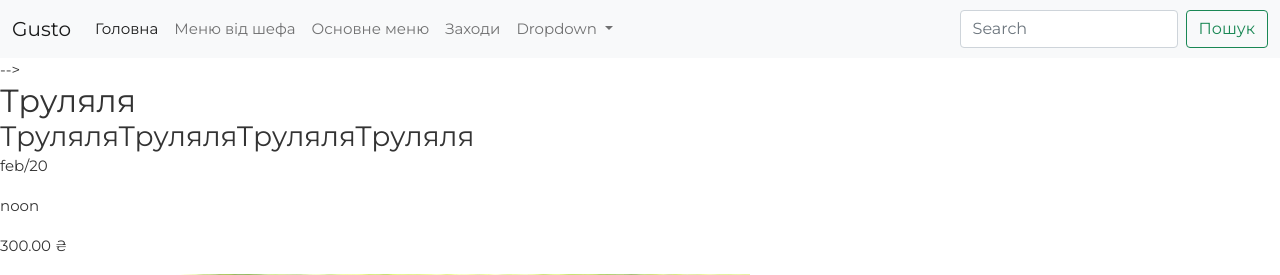
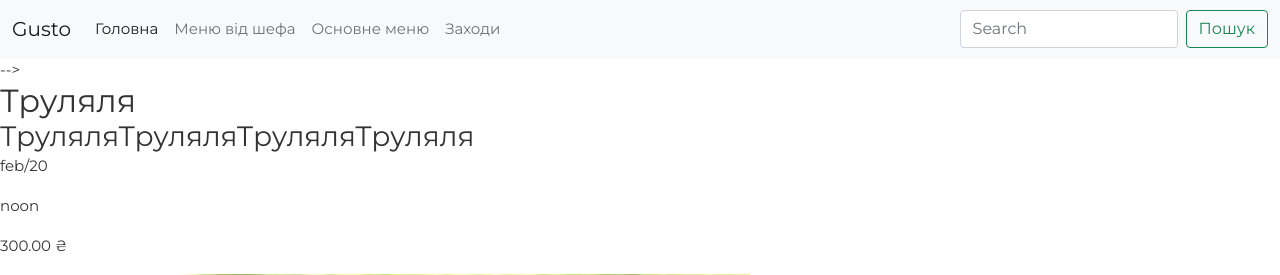
Before and after one commit to project11e/gustoPython, a Django app: page /events/1 in a window 1280 px wide. Shown: the top 275 px of the page. Run offline with Django 3.2, Linux system fonts and the light colour scheme; data comes from the database, SQL or seed files in the repository; parts of the project's set-up code (start-up, migrations or seed data) failed here and were passed over; some libraries are stand-ins or nearby versions.

Commit message:
Update base.html

```diff
--- a/templates/base.html
+++ b/templates/base.html
@@ -34,9 +34,6 @@
               <a class="nav-link" href="/#events">Заходи</a>
             </li>
             <li class="nav-item dropdown">
-              <a class="nav-link dropdown-toggle" href="#" id="navbarDropdown" role="button" data-bs-toggle="dropdown" aria-expanded="false">
-                Dropdown
-              </a>
               <ul class="dropdown-menu" aria-labelledby="navbarDropdown">
                 <li><a class="dropdown-item" href="#">Меню 1</a></li>
                 <li><a class="dropdown-item" href="#">Меню 2</a></li>
```
